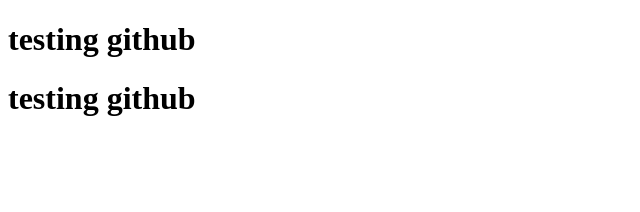
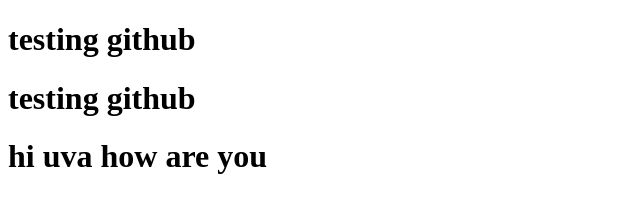
Before and after one commit to yuvasrii21/new-project, a plain HTML site: page index.html in a window 1280 px wide. Shown: the whole page, without its empty margins (0-640 px from the left). Drawn offline with Linux system fonts and the light colour scheme.

Commit message:
Update index.html

```diff
--- a/index.html
+++ b/index.html
@@ -8,5 +8,6 @@
 <body>
     <h1>testing github</h1>
         <h1>testing github</h1>
+    <h1>hi uva how are you</h1>
 </body>
 </html>
```
